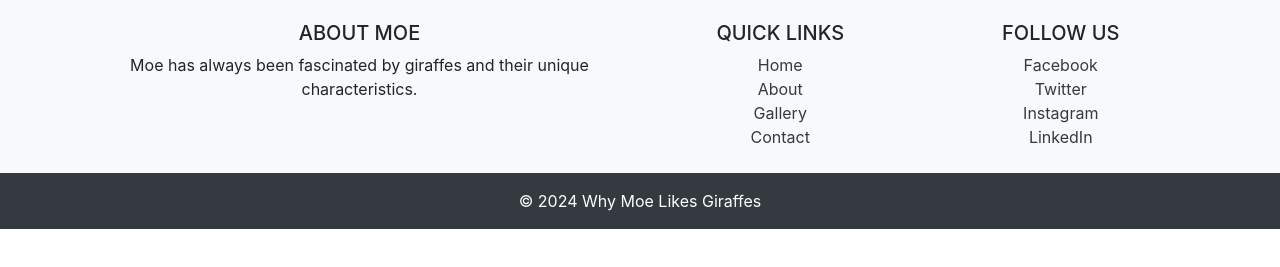
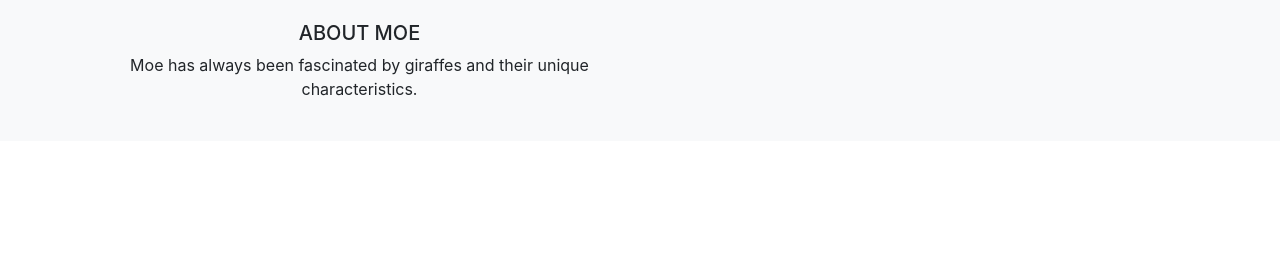
Before and after one commit to hanuuuuuu/MoGiraffes, a plain HTML site: page index.html in a window 1280 px wide. Shown: the part 499-766 px from the top of the page. Drawn offline with nearby package versions, Linux system fonts and the light colour scheme.

Commit message:
Update index.html

```diff
--- a/index.html
+++ b/index.html
@@ -65,28 +65,7 @@
                     <h5 class="text-uppercase">About Moe</h5>
                     <p>Moe has always been fascinated by giraffes and their unique characteristics.</p>
                 </div>
-                <div class="col-lg-3 col-md-6 mb-4 mb-md-0">
-                    <h5 class="text-uppercase">Quick Links</h5>
-                    <ul class="list-unstyled mb-0">
-                        <li><a href="#!" class="text-dark">Home</a></li>
-                        <li><a href="#!" class="text-dark">About</a></li>
-                        <li><a href="#!" class="text-dark">Gallery</a></li>
-                        <li><a href="#!" class="text-dark">Contact</a></li>
-                    </ul>
-                </div>
-                <div class="col-lg-3 col-md-6 mb-4 mb-md-0">
-                    <h5 class="text-uppercase">Follow Us</h5>
-                    <ul class="list-unstyled mb-0">
-                        <li><a href="#!" class="text-dark">Facebook</a></li>
-                        <li><a href="#!" class="text-dark">Twitter</a></li>
-                        <li><a href="#!" class="text-dark">Instagram</a></li>
-                        <li><a href="#!" class="text-dark">LinkedIn</a></li>
-                    </ul>
-                </div>
             </div>
-        </div>
-        <div class="text-center p-3 bg-dark text-white">
-            © 2024 Why Moe Likes Giraffes
         </div>
     </footer>
 
```
